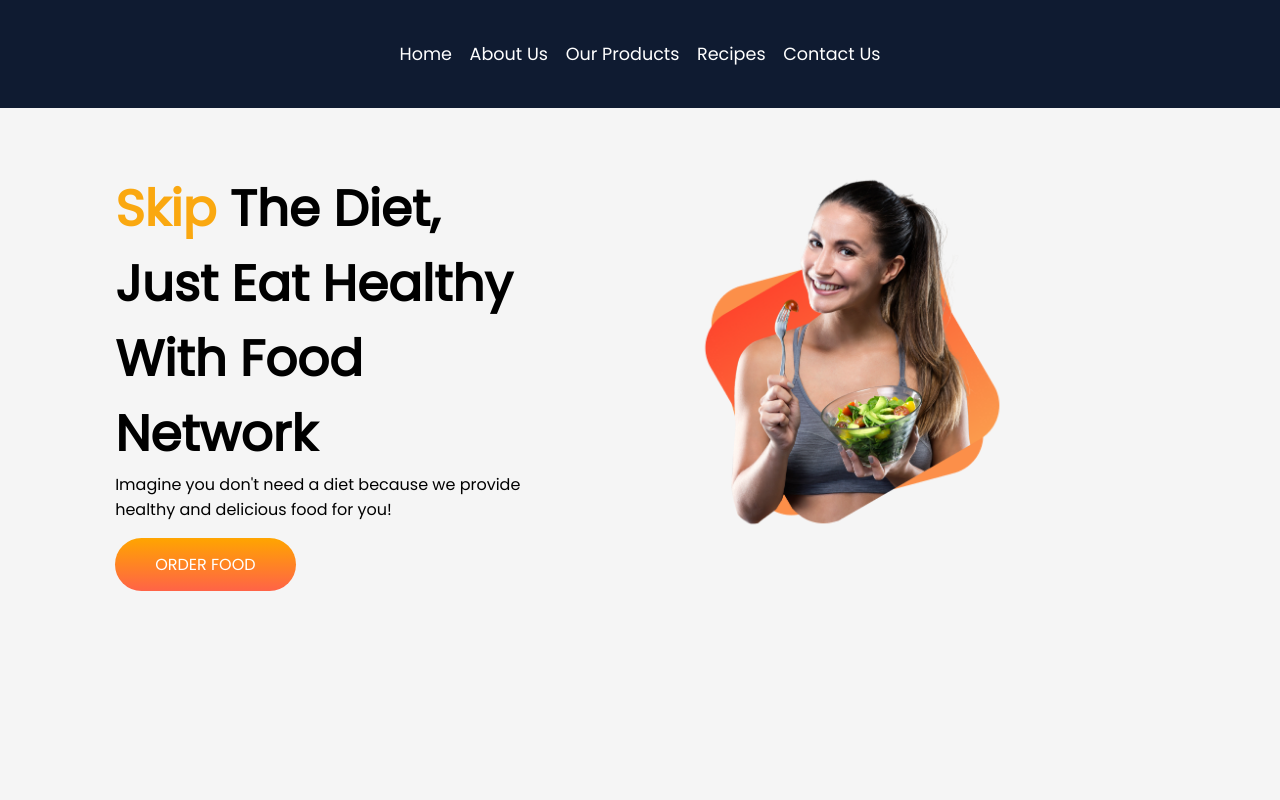
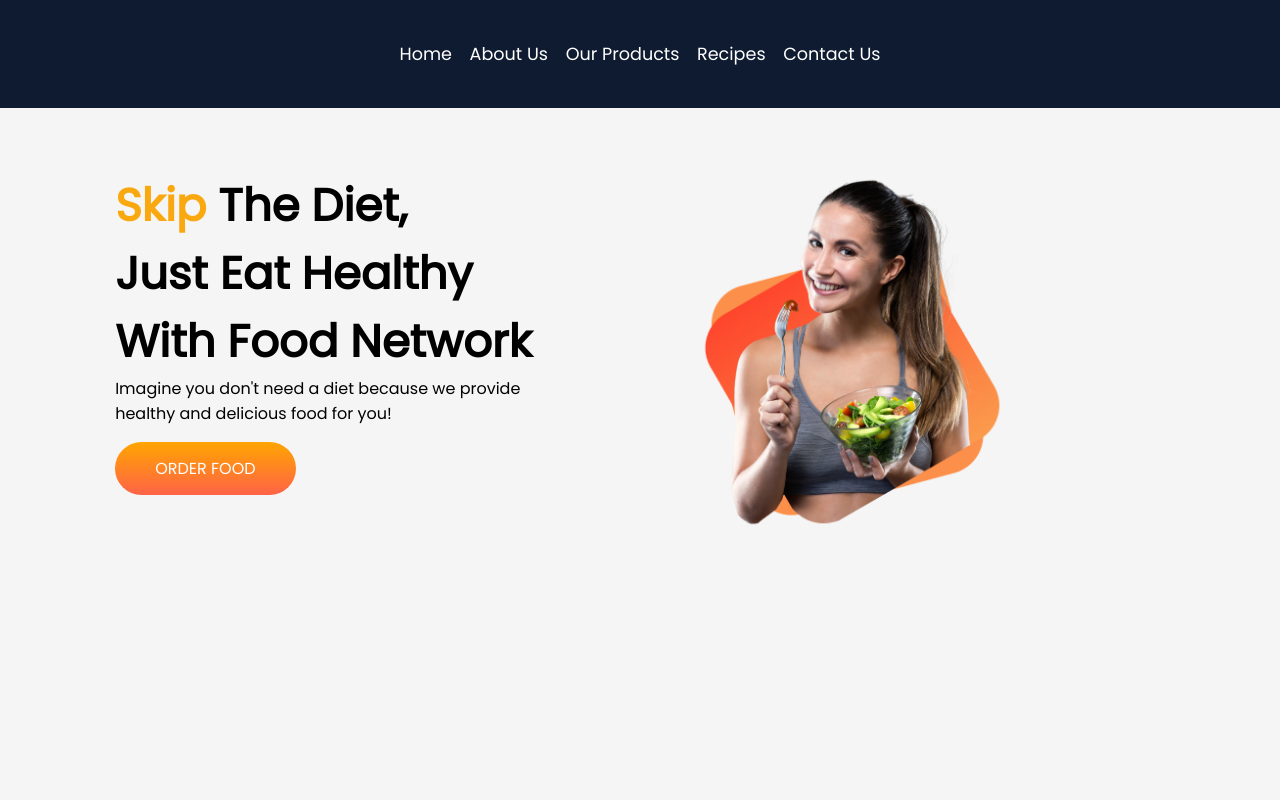
Before and after one commit to masudcse96/food-network, a plain HTML site: page index.html in a window 1280 px wide. Shown: the top 800 px of the page. Drawn offline with Linux system fonts and the light colour scheme.

Commit message:
food network complete portfolio

```diff
--- a/index.html
+++ b/index.html
@@ -30,7 +30,7 @@
           <!--First section start here-->
     <section class="diet-part flexible-container">
         <div class="half-width">
-            <h1><span class="orange-color">Skip</span> The Diet,<br>Just Eat Healthy With Food Network</h1>
+            <h1><span class="orange-color">Skip</span> The Diet,<br>Just Eat Healthy<br> With Food Network</h1>
             <p>Imagine you don't need a diet because we provide healthy and delicious food for you!</p>
             <a href="#" class="link-button">Order Food</a>
         </div>
--- a/style.css
+++ b/style.css
@@ -47,7 +47,7 @@ body{
 
 }
 .diet-part h1{
-    font-size: 50px;
+    font-size: 45px;
 }
 
 
```
